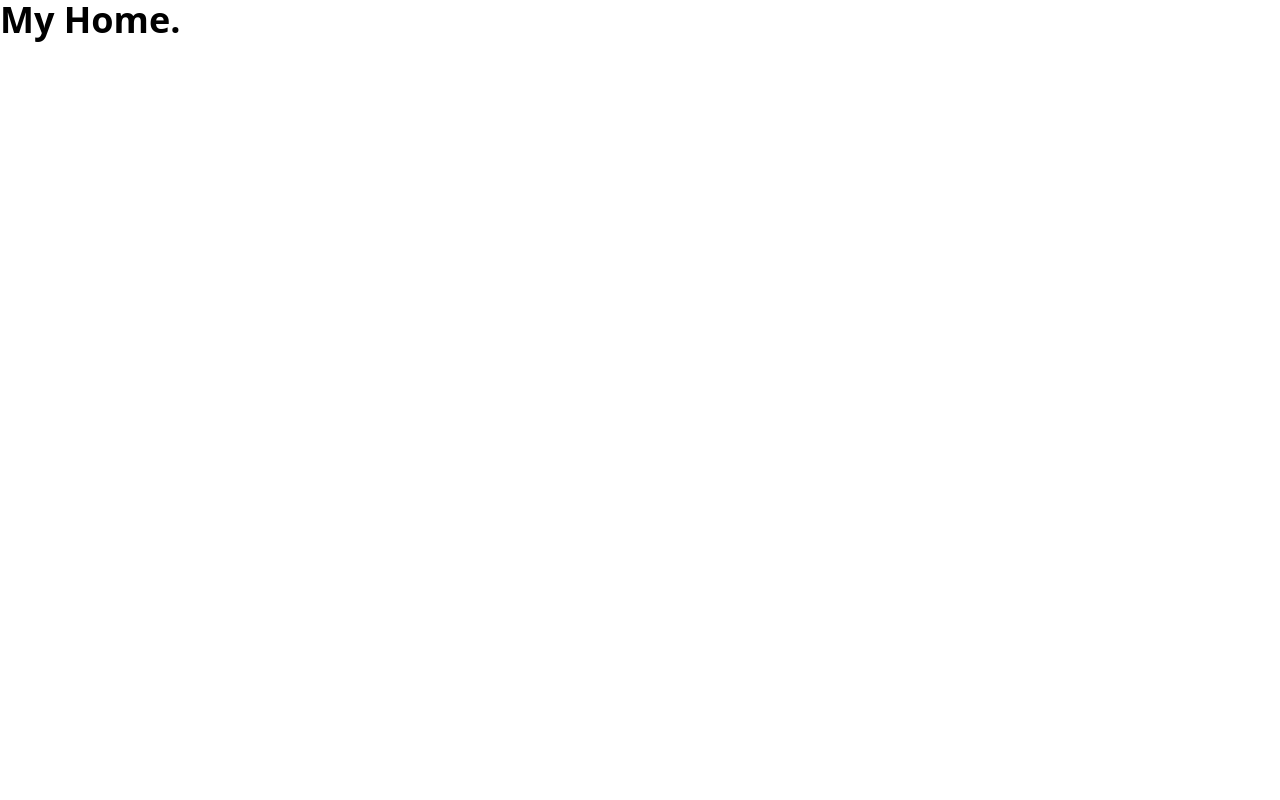
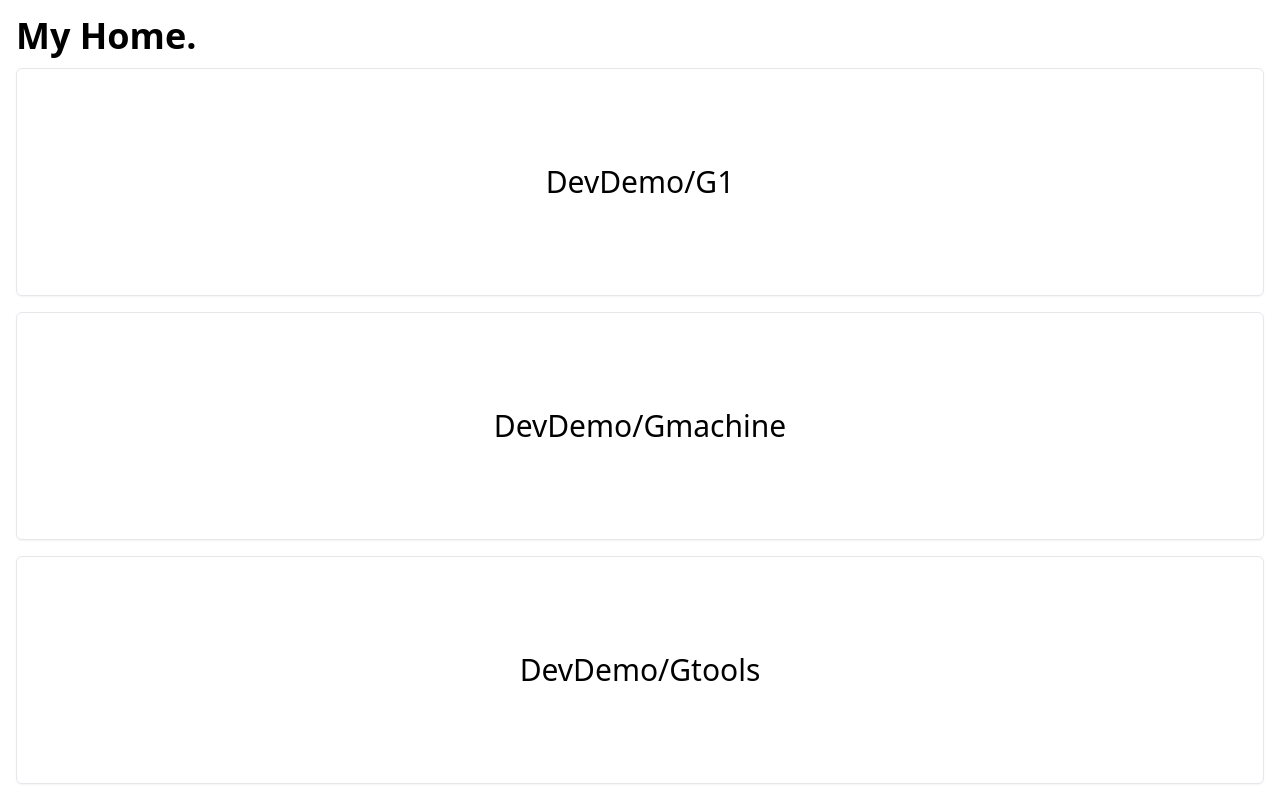
Before and after one commit to Laaouatni/Gcnc.svelte, a SvelteKit app in the folder gcnc/: page / in a window 1280 px wide. Built offline with nearby package versions, Linux system fonts and the light colour scheme.

Commit message:
created a homepage

```diff
--- a/gcnc/src/routes/+page.svelte
+++ b/gcnc/src/routes/+page.svelte
@@ -1,8 +1,30 @@
-<script>
+<script lang="ts">
   import GuiTitle from "$lib/GuiComponents/GuiTitle/GuiTitle.svelte";
+
+  import GuiCard from "$lib/GuiComponents/GuiCard/GuiCard.svelte";
+
+  const pages = import.meta.glob("./devDemo/**/+page.svelte");
+
+  const pageLinks = Object.entries(pages).map(([path]) => {
+    const pagePath = path.replace("./", "").replace("/+page.svelte", "");
+    return {
+      path: `/${pagePath}`,
+      name: pagePath.charAt(0).toUpperCase() + pagePath.slice(1),
+    };
+  });
 </script>
 
-<GuiTitle Gtitle="Home" />
+<div class="flex h-screen flex-col p-4">
+  <GuiTitle Gtitle="Home" />
+
+  <ul class="grid h-full gap-4 text-xl">
+    {#each pageLinks as { path, name }}
+      <GuiCard isActive={false}>
+        <a class="grid place-items-center text-3xl" href={path}>{name}</a>
+      </GuiCard>
+    {/each}
+  </ul>
+</div>
 
 <!-- <script lang="ts">
   import G1 from "$lib/Gcore/Gcode/Gnative/Gfunctionalities/Gmove/G1moveSlow/G1moveSlow.svelte";
--- a/gcnc/src/routes/sperimentazioni/popup/+layout.svelte
+++ /dev/null
@@ -1 +0,0 @@
-<slot></slot>
```
